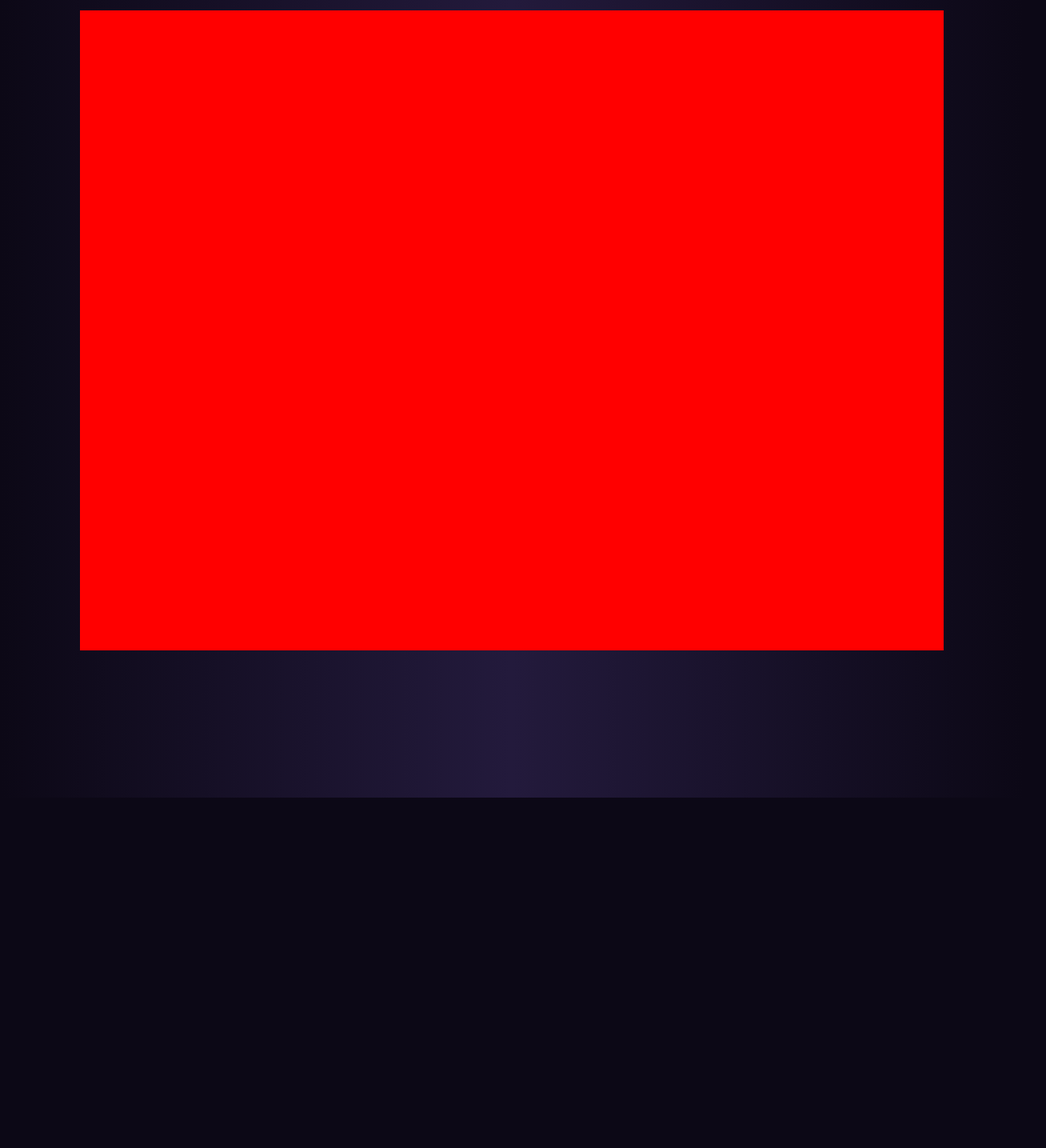
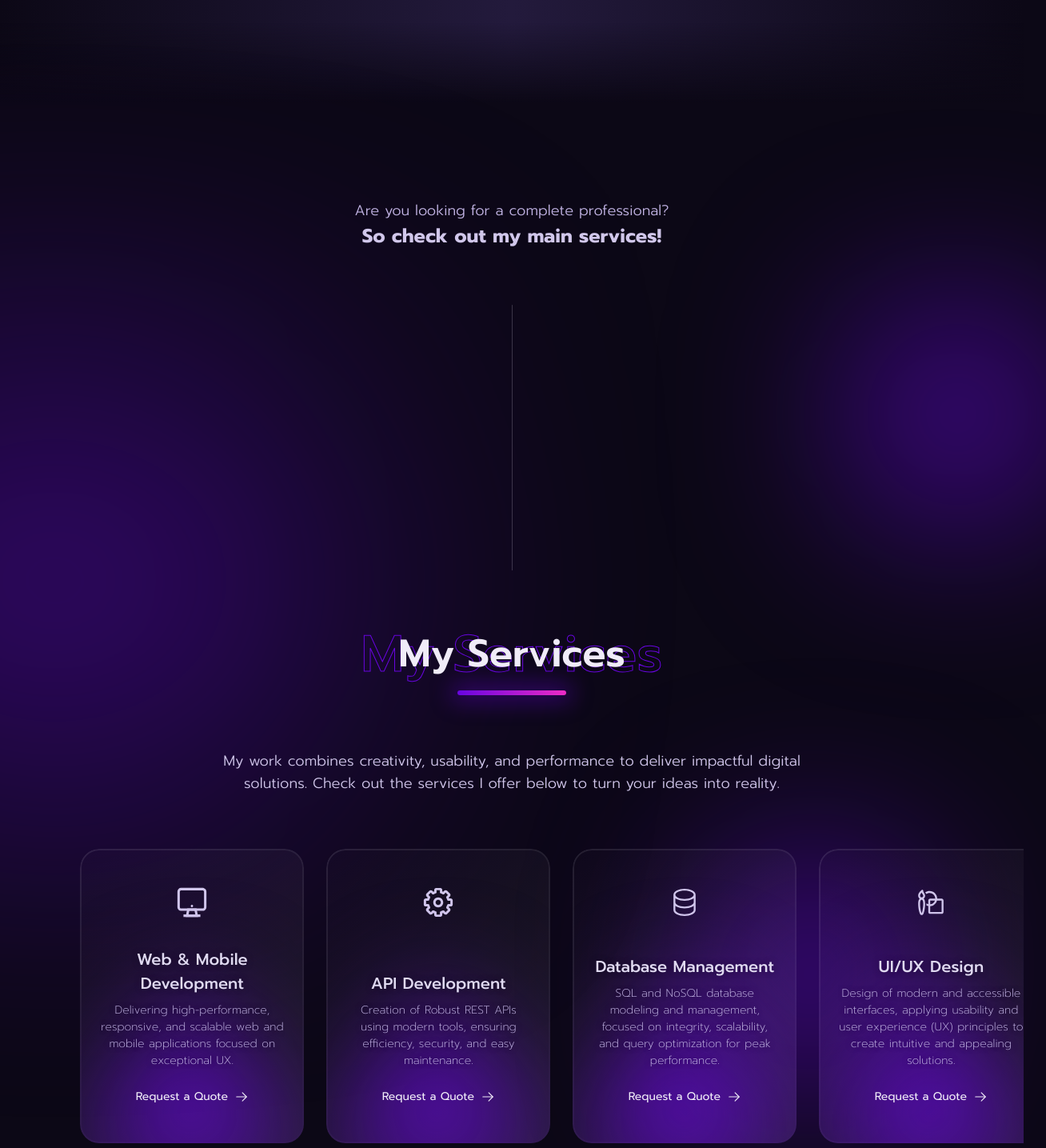
Before and after one commit to rodrigsmor/portfolio, a Next.js app: page /en-US in a window 1280 px wide. Shown: the part 6860-8295 px from the top of the page at 80% size, 1308 px wide, since content can reach past the window. Before the commit the page ends 7857 px from the top, so only its background shows below. Built offline with nearby package versions, Linux system fonts and the light colour scheme; a web font is replaced by a local one.

Commit message:
:sparkles: feat: add global sections transition style

```diff
--- a/components/sections/about-me/index.tsx
+++ b/components/sections/about-me/index.tsx
@@ -23,6 +23,8 @@ export function AboutMe() {
       <CareerOverview />
       <CareerTimeline />
       <Skills />
+
+      <span aria-hidden className="sectionTransition bottom"></span>
     </section>
   );
 }
--- /dev/null
+++ b/components/sections/my-services/my-services.module.css
@@ -0,0 +1,160 @@
+.myServicesContainer {
+  width: 100%;
+  height: max-content;
+  max-width: 100%;
+  display: flex;
+  position: relative;
+  align-items: center;
+  flex-direction: column;
+  gap: 4.25rem;
+  /* padding: 5.25rem 1.5rem; */
+  padding: 5.25rem 0;
+  background-color: var(--background-extradark);
+
+  :global(.blurEllipses) {
+    z-index: 1;
+    filter: blur(122px);
+    position: absolute;
+
+    &:nth-of-type(1) {
+      top: 17.25rem;
+      right: -8rem;
+    }
+
+    &:nth-of-type(2) {
+      top: 27.063rem;
+      left: -32rem;
+    }
+
+    &:nth-of-type(3) {
+      top: 60rem;
+      right: 10.25rem;
+      opacity: .5;
+    }
+  }
+
+  > * {
+    z-index: 2;
+  }
+}
+
+.ctaText {
+  gap: 0;
+  font-size: var(--font-h5);
+  font-weight: var(--font-regular);
+  color: var(--typography-dark);
+  max-width: 100%;
+  display: flex;
+  align-items: center;
+  flex-direction: column;
+  text-align: center;
+  text-wrap: wrap;
+
+  strong {
+    font-size: var(--font-h3);
+    font-weight: var(--font-extrabold);
+    color: var(--typography-main);
+  }
+}
+
+.sectionHeader {
+  width: 100%;
+  gap: 4.25rem;
+  display: flex;
+  max-width: 100%;
+  align-items: center;
+  flex-direction: column;
+
+  p {
+    width: 100%;
+    text-align: center;
+    max-width: 48.625rem;
+    font-size: var(--font-h6);
+    color: var(--typography-main);
+    font-weight: var(--font-regular);
+  }
+}
+
+.scrollLine {
+  width: 1px;
+  height: 20.75rem;
+  min-height: 20.75rem;
+  border-radius: .63rem;
+  display: block;
+  opacity: .2;
+  position: relative;
+  background-color: var(--typography-extralight);
+}
+
+.servicesGroup {
+  gap: 1.75rem;
+  width: 100%;
+  max-width: 100%;
+  overflow-x: auto;
+  display: flex;
+  align-items: center;
+  flex-direction: row;
+  -ms-overflow-style: none;
+  scrollbar-width: none
+}
+
+.ctaText,
+.sectionHeader,
+.servicesGroup {
+  padding: 0 1.5rem;
+  min-width: 100%;
+  max-width: 100%;
+}
+
+@media (min-width: 768px) {
+  .myServicesContainer {
+    :global(.blurEllipses) {
+      &:nth-of-type(1) {
+        right: -1.75rem;
+      }
+
+      &:nth-of-type(2) {
+        left: -14rem;
+        filter: blur(200px);
+      }
+
+      &:nth-of-type(3) {
+        opacity: 1;
+      }
+    }
+  }
+
+  .ctaText,
+  .sectionHeader,
+  .servicesGroup {
+    padding: 0 3rem;
+  }
+
+  .sectionHeader {
+    width: 100%;
+    gap: 4.25rem;
+    display: flex;
+    max-width: 100%;
+    align-items: center;
+    flex-direction: column;
+  }
+}
+
+@media (min-width: 1024px) {
+  .myServicesContainer {
+    /* padding: 7.5rem 7.84dvw; */
+    padding: 7.5rem 0;
+  }
+
+  .ctaText,
+  .sectionHeader,
+  .servicesGroup {
+    padding: 0 7.84dvw;
+  }
+
+  .sectionHeader {
+    p {
+      font-size: var(--font-h5);
+    }
+  }
+}
--- a/components/sections/skills/index.tsx
+++ b/components/sections/skills/index.tsx
@@ -72,7 +72,6 @@ export function Skills() {
           ))}
         </section>
       </div>
-      <div style={{ width: "100%", height: '100dvh', background: 'red' }} ></div>
     </section>
   );
 }
--- a/views/portfolio/index.tsx
+++ b/views/portfolio/index.tsx
@@ -2,6 +2,7 @@ import { Home } from "@/sections/home";
 import styles from "./portfolio.module.css";
 import { AboutMe } from "@/sections/about-me";
 import { Header } from "@/components/layout/header";
+import { MyServices } from "@/components/sections/my-services";
 import { CarouselDivider } from "@/components/layout/carousel-divider";
 
 export default function Portfolio() {
@@ -12,6 +13,7 @@ export default function Portfolio() {
         <Home />
         <CarouselDivider/>
         <AboutMe />
+        <MyServices />
       </main>
     </>
   );
```
